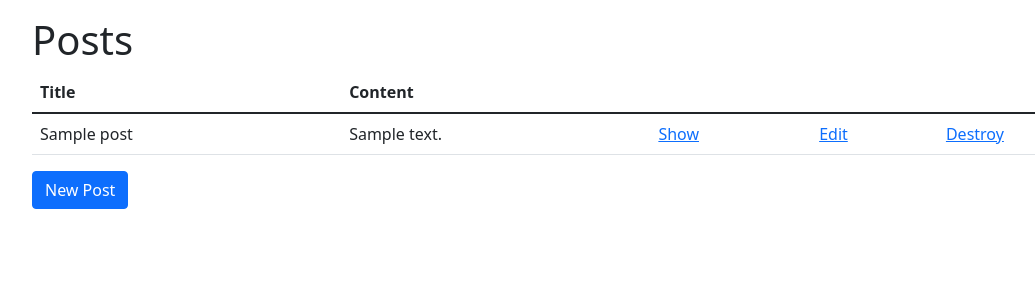
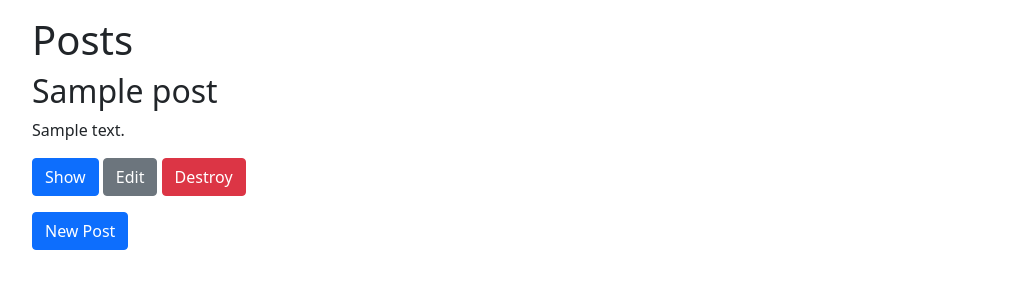
Before and after one commit to hedgeyedev/Intern-Application-Exercise, a Rails app: page /posts in a window 1280 px wide. Shown: the part 56-356 px from the top of the page, without its empty margins (50-1085 px from the left). Run offline with Rails 7, Linux system fonts and the light colour scheme; tables that the repository leaves empty hold one stand-in row (values such as "Sample post"); style sheets or scripts are compiled from the project's sources.

Commit message:
Show post previews rather than a table of all posts

```diff
--- a/blog/app/models/post.rb
+++ b/blog/app/models/post.rb
@@ -1,2 +1,8 @@
 class Post < ApplicationRecord
+  MAX_OPENING_CHARS = 400.freeze
+
+  # Returns the initial part of a blog post's content
+  def opening
+    content.size > MAX_OPENING_CHARS ? content[...MAX_OPENING_CHARS] + '...' : content
+  end
 end
--- a/blog/app/views/posts/index.html.erb
+++ b/blog/app/views/posts/index.html.erb
@@ -3,27 +3,14 @@
 <% if @posts.empty? %>
   <p class="mb-3">No posts have been created yet.</p>
 <% else %>
-  <table class="table">
-    <thead>
-      <tr>
-        <th>Title</th>
-        <th>Content</th>
-        <th colspan="3"></th>
-      </tr>
-    </thead>
-
-    <tbody>
-      <% @posts.each do |post| %>
-        <tr>
-          <td><%= post.title %></td>
-          <td><%= post.content %></td>
-          <td><%= link_to 'Show', post %></td>
-          <td><%= link_to 'Edit', edit_post_path(post) %></td>
-          <td><%= link_to 'Destroy', post, method: :delete, data: { confirm: 'Are you sure?' } %></td>
-        </tr>
-      <% end %>
-    </tbody>
-  </table>
+  <% @posts.each do |post| %>
+    <h2><%= post.title %></h2>
+    <p><%= post.opening %></p>
+    <%= link_to 'Show', post, class: 'btn btn-primary' %>
+    <%= link_to 'Edit', edit_post_path(post), class: 'btn btn-secondary' %>
+    <%= link_to 'Destroy', post, method: :delete, data: { confirm: 'Are you sure?' }, class: 'btn btn-danger' %>
+  <% end %>
 <% end %>
 
-<%= link_to 'New Post', new_post_path, class: 'btn btn-primary' %>
+<br/>
+<%= link_to 'New Post', new_post_path, class: 'btn btn-primary mt-3' %>
```
